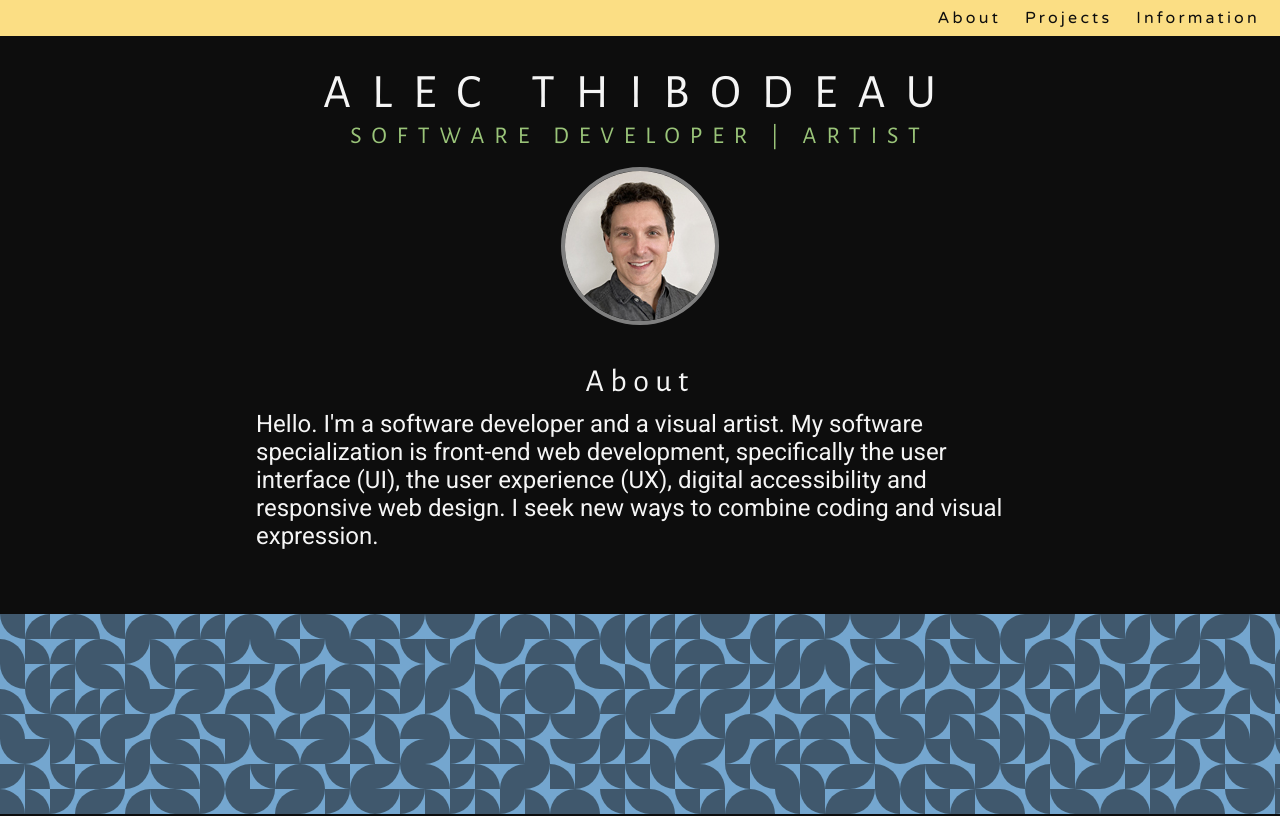
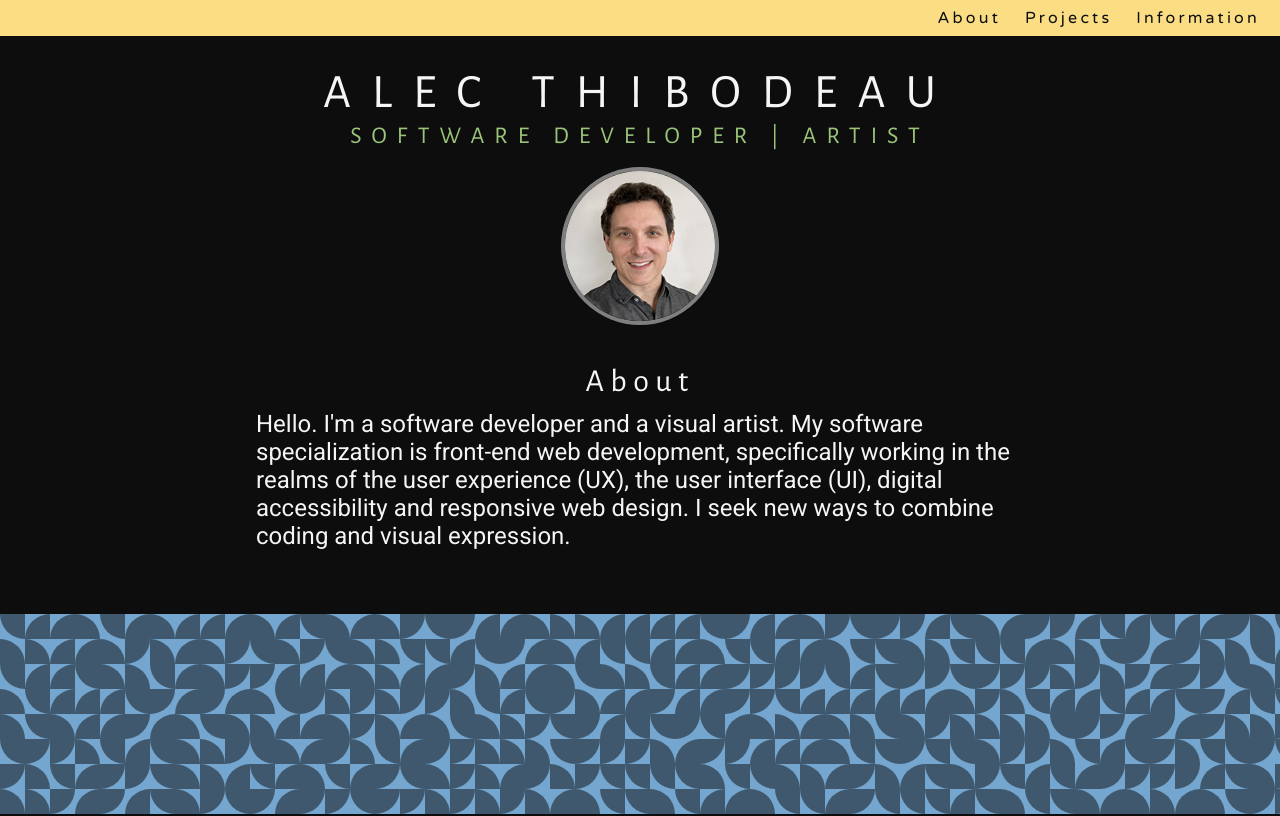
Before and after one commit to alecthibodeau/alecthibodeau.github.io, a React (Create React App) app: page / in a window 1280 px wide. Shown: the top 816 px of the page. Built offline with nearby package versions, Linux system fonts and the light colour scheme.

Commit message:
Add WedgeBannerProps interface

```diff
--- a/src/components/Footer.tsx
+++ b/src/components/Footer.tsx
@@ -35,7 +35,7 @@ function Footer(props: { isBreakpointXs: boolean, viewportWidth: number }): JSX.
         id={sections.information}
         isBreakpointXs={props.isBreakpointXs}
         viewportWidth={props.viewportWidth}
-        index={3}
+        color="green"
       />
       <section id={sections.information}>
         <div className="section-title">
--- a/src/components/Main.tsx
+++ b/src/components/Main.tsx
@@ -59,16 +59,18 @@ function Main(props: { isBreakpointXs: boolean, viewportWidth: number }): JSX.El
         <img src={headshot} className="headshot-img" alt="Alec Thibodeau headshot" />
         <div className="section-title">{formatTitleCase(sections.about)}</div>
         <p>
-          Hello. I'm a software developer and a visual artist. My software specialization
-          is front-end web development, specifically the user interface (UI),
-          the user experience (UX), digital accessibility and responsive web design.
-          I seek new ways to combine coding and visual expression.
+          Hello. I'm a software developer and a visual artist. My software
+          specialization is front-end web development, specifically working in
+          the realms of the user experience (UX), the user interface (UI),
+          digital accessibility and responsive web design. I seek new ways to
+          combine coding and visual expression.
         </p>
       </section>
       <WedgeBanner
+        id={sections.about}
         isBreakpointXs={props.isBreakpointXs}
         viewportWidth={props.viewportWidth}
-        index={1}
+        color="blue"
       />
       <section>
         <div className="section-title">{formatTitleCase(sections.technologies)}</div>
@@ -83,7 +85,7 @@ function Main(props: { isBreakpointXs: boolean, viewportWidth: number }): JSX.El
         id={sections.projects}
         isBreakpointXs={props.isBreakpointXs}
         viewportWidth={props.viewportWidth}
-        index={2}
+        color="red"
       />
       <section>
         <div className="section-title">{formatTitleCase(sections.projects)}</div>
--- a/src/components/WedgeBanner.tsx
+++ b/src/components/WedgeBanner.tsx
@@ -1,12 +1,15 @@
 /* Constants */
 import constants from '../constants';
+
+/* Interfaces */
+import WedgeBannerProps from '../interfaces/WedgeBannerProps';
 
 /* Helpers */
 import helpers from '../helpers';
 
-function WedgeBanner(props: { id?: string, isBreakpointXs: boolean, viewportWidth: number, index: number }): JSX.Element {
+function WedgeBanner(props: WedgeBannerProps): JSX.Element {
   const { wedgeDirection } = constants;
-  const { setRandomNumber } = helpers;
+  const { formatTitleCase, setRandomNumber } = helpers;
 
   const maxNumber: number = 4;
   const fourRows: number = 4;
@@ -30,7 +33,7 @@ function WedgeBanner(props: { id?: string, isBreakpointXs: boolean, viewportWidt
   }
 
   return (
-    <div id={props.id ? props.id : `banner${props.index}`} className={`banner-0${props.index}`}>
+    <div id={`banner${formatTitleCase(props.id)}`} className={`banner-${props.color}`}>
       {Array(props.isBreakpointXs ? fourRows : eightRows).fill('wedge-row').map(renderWedgeRow)}
     </div>
   );
--- /dev/null
+++ b/src/interfaces/WedgeBannerProps.ts
@@ -0,0 +1,8 @@
+interface WedgeBannerProps {
+  id: string;
+  isBreakpointXs: boolean;
+  viewportWidth: number;
+  color: string;
+}
+
+export default WedgeBannerProps;
--- a/src/styles/styles.scss
+++ b/src/styles/styles.scss
@@ -71,17 +71,17 @@ main {
   height: 100px;
 }
 
-.banner-01 {
+.banner-blue {
   margin: 64px auto;
   background-color: $rainbow-blue;
 }
 
-.banner-02 {
+.banner-red {
   margin: 64px auto;
   background-color: $rainbow-red;
 }
 
-.banner-03 {
+.banner-green {
   margin-bottom: 64px;
   background-color: $rainbow-green;
 }
```
